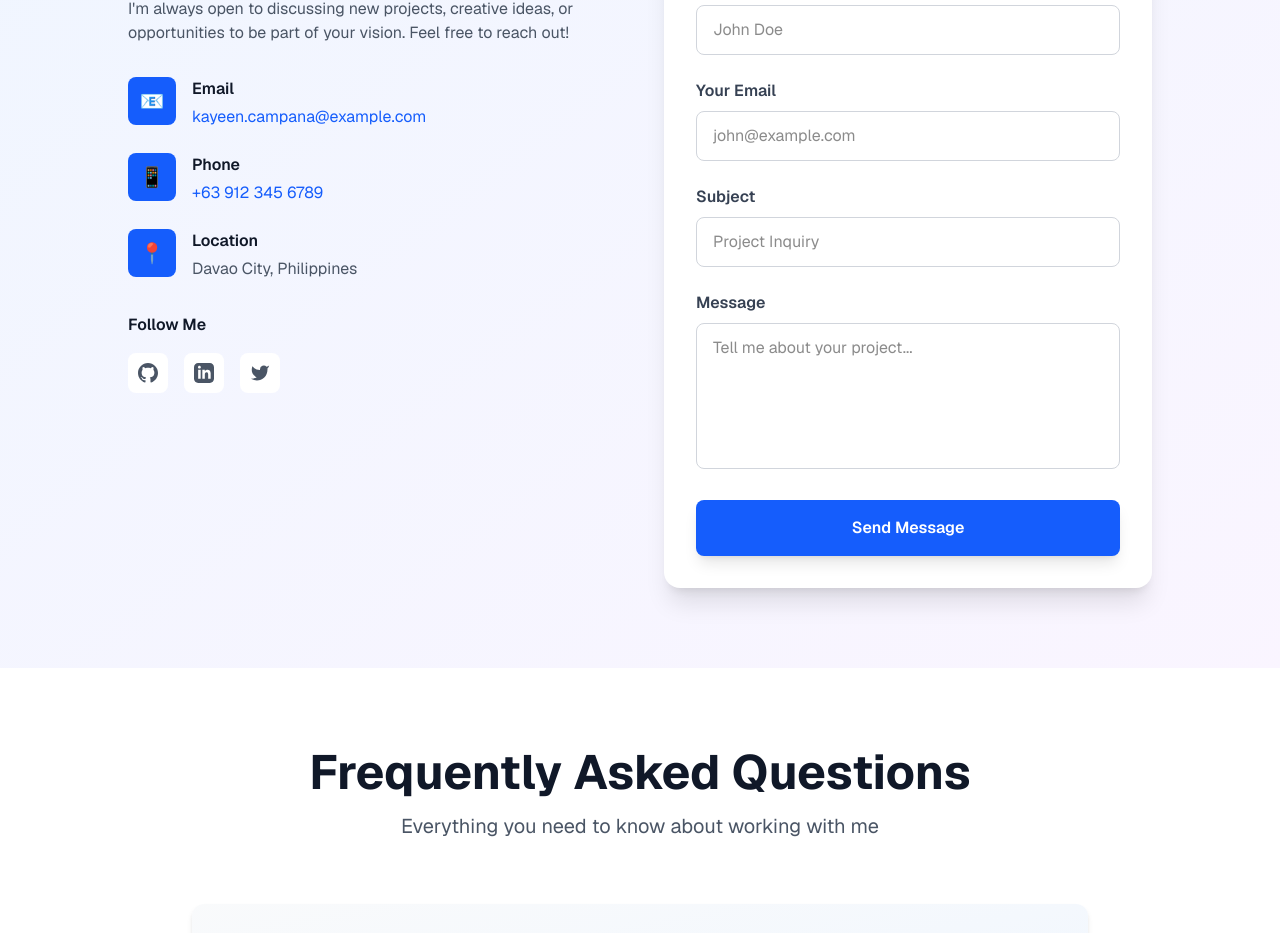
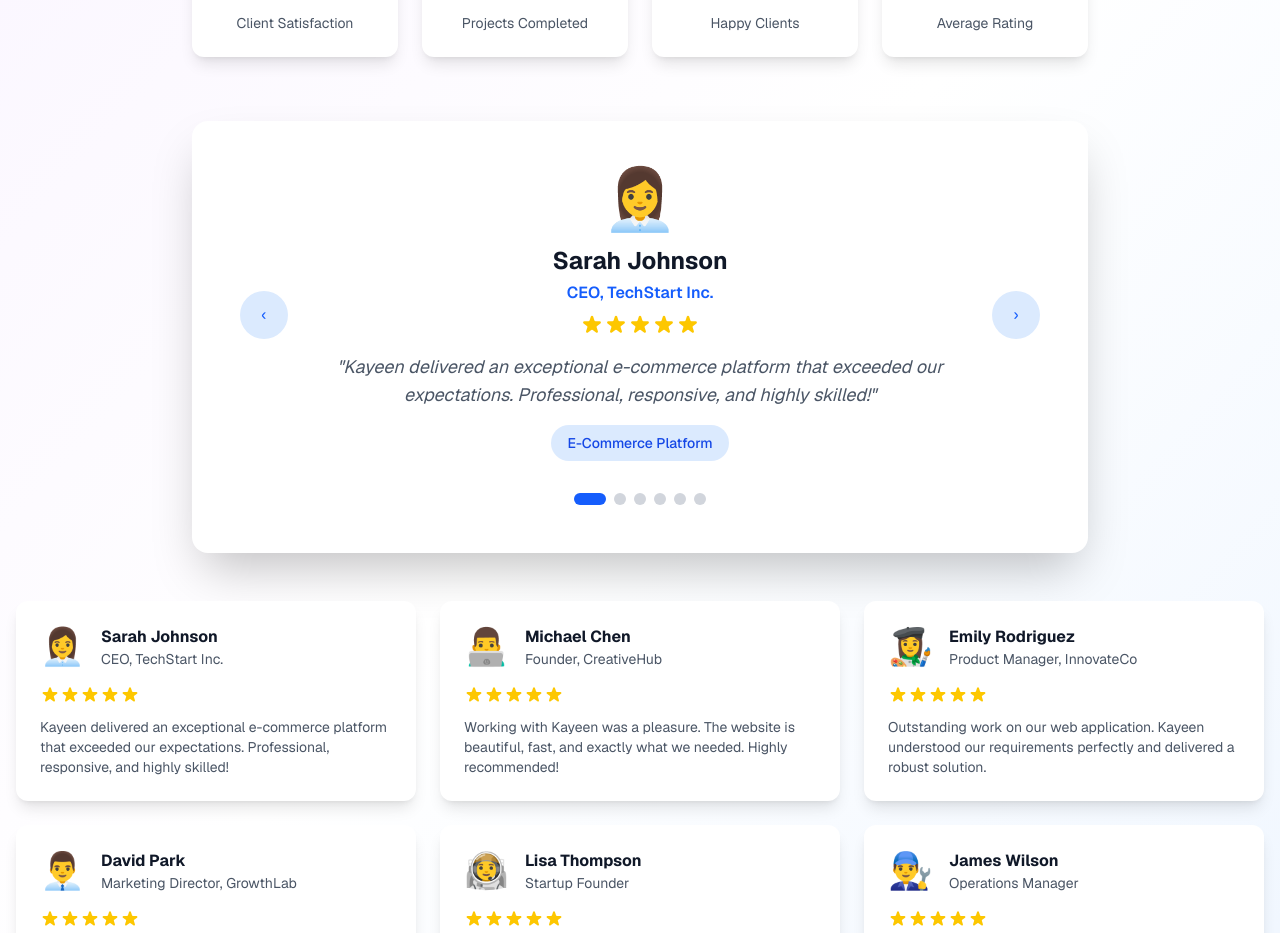
Before and after one commit to Topor24k/Personal-Portfolio, a Next.js app in the folder portfolio/: page / in a window 1280 px wide. Shown: the part 6834-7767 px from the top of the page. Built offline with nearby package versions, Linux system fonts and the light colour scheme.

Commit message:
Added Reviews

```diff
--- /dev/null
+++ b/portfolio/components/ReviewsSection.tsx
@@ -0,0 +1,200 @@
+'use client';
+
+import { useState } from 'react';
+
+export default function ReviewsSection() {
+  const reviews = [
+    {
+      name: 'Sarah Johnson',
+      role: 'CEO, TechStart Inc.',
+      image: '👩‍💼',
+      rating: 5,
+      review: 'Kayeen delivered an exceptional e-commerce platform that exceeded our expectations. Professional, responsive, and highly skilled!',
+      project: 'E-Commerce Platform'
+    },
+    {
+      name: 'Michael Chen',
+      role: 'Founder, CreativeHub',
+      image: '👨‍💻',
+      rating: 5,
+      review: 'Working with Kayeen was a pleasure. The website is beautiful, fast, and exactly what we needed. Highly recommended!',
+      project: 'Business Website'
+    },
+    {
+      name: 'Emily Rodriguez',
+      role: 'Product Manager, InnovateCo',
+      image: '👩‍🎨',
+      rating: 5,
+      review: 'Outstanding work on our web application. Kayeen understood our requirements perfectly and delivered a robust solution.',
+      project: 'Web Application'
+    },
+    {
+      name: 'David Park',
+      role: 'Marketing Director, GrowthLab',
+      image: '👨‍💼',
+      rating: 5,
+      review: 'The landing page Kayeen created boosted our conversion rate by 40%. Great attention to detail and user experience!',
+      project: 'Landing Page'
+    },
+    {
+      name: 'Lisa Thompson',
+      role: 'Startup Founder',
+      image: '👩‍🚀',
+      rating: 5,
+      review: 'Kayeen helped us launch our MVP quickly and efficiently. A talented developer who truly cares about client success.',
+      project: 'MVP Development'
+    },
+    {
+      name: 'James Wilson',
+      role: 'Operations Manager',
+      image: '👨‍🔧',
+      rating: 5,
+      review: 'Professional, timely, and excellent communication throughout the project. The dashboard system works flawlessly!',
+      project: 'Admin Dashboard'
+    }
+  ];
+
+  const [currentIndex, setCurrentIndex] = useState(0);
+
+  const nextReview = () => {
+    setCurrentIndex((prev) => (prev + 1) % reviews.length);
+  };
+
+  const prevReview = () => {
+    setCurrentIndex((prev) => (prev - 1 + reviews.length) % reviews.length);
+  };
+
+  return (
+    <section id="reviews" className="py-20 bg-gradient-to-br from-purple-50 via-white to-blue-50">
+      <div className="container mx-auto px-4">
+        {/* Section Header */}
+        <div className="text-center mb-16">
+          <h2 className="text-4xl md:text-5xl font-bold text-gray-900 mb-4">
+            The Impact of My Work
+          </h2>
+          <p className="text-xl text-gray-600">
+            Client Reviews & Testimonials
+          </p>
+        </div>
+
+        {/* Stats */}
+        <div className="grid grid-cols-2 md:grid-cols-4 gap-6 max-w-4xl mx-auto mb-16">
+          <div className="bg-white rounded-xl p-6 shadow-lg text-center">
+            <div className="text-4xl font-bold text-blue-600 mb-2">98%</div>
+            <div className="text-gray-600 text-sm">Client Satisfaction</div>
+          </div>
+          <div className="bg-white rounded-xl p-6 shadow-lg text-center">
+            <div className="text-4xl font-bold text-blue-600 mb-2">15+</div>
+            <div className="text-gray-600 text-sm">Projects Completed</div>
+          </div>
+          <div className="bg-white rounded-xl p-6 shadow-lg text-center">
+            <div className="text-4xl font-bold text-blue-600 mb-2">10+</div>
+            <div className="text-gray-600 text-sm">Happy Clients</div>
+          </div>
+          <div className="bg-white rounded-xl p-6 shadow-lg text-center">
+            <div className="text-4xl font-bold text-blue-600 mb-2">5.0</div>
+            <div className="text-gray-600 text-sm">Average Rating</div>
+          </div>
+        </div>
+
+        {/* Reviews Carousel */}
+        <div className="max-w-4xl mx-auto">
+          <div className="bg-white rounded-2xl shadow-2xl p-8 md:p-12">
+            <div className="flex items-center justify-between mb-8">
+              <button
+                onClick={prevReview}
+                className="w-12 h-12 rounded-full bg-blue-100 text-blue-600 hover:bg-blue-600 hover:text-white transition-colors flex items-center justify-center"
+                aria-label="Previous review"
+              >
+                ‹
+              </button>
+
+              <div className="flex-1 mx-8 text-center">
+                <div className="text-6xl mb-4">{reviews[currentIndex].image}</div>
+                <h3 className="text-2xl font-bold text-gray-900 mb-1">
+                  {reviews[currentIndex].name}
+                </h3>
+                <p className="text-blue-600 font-semibold mb-2">
+                  {reviews[currentIndex].role}
+                </p>
+                <div className="flex justify-center mb-4">
+                  {[...Array(reviews[currentIndex].rating)].map((_, i) => (
+                    <svg
+                      key={i}
+                      className="w-6 h-6 text-yellow-400"
+                      fill="currentColor"
+                      viewBox="0 0 20 20"
+                    >
+                      <path d="M9.049 2.927c.3-.921 1.603-.921 1.902 0l1.07 3.292a1 1 0 00.95.69h3.462c.969 0 1.371 1.24.588 1.81l-2.8 2.034a1 1 0 00-.364 1.118l1.07 3.292c.3.921-.755 1.688-1.54 1.118l-2.8-2.034a1 1 0 00-1.175 0l-2.8 2.034c-.784.57-1.838-.197-1.539-1.118l1.07-3.292a1 1 0 00-.364-1.118L2.98 8.72c-.783-.57-.38-1.81.588-1.81h3.461a1 1 0 00.951-.69l1.07-3.292z" />
+                    </svg>
+                  ))}
+                </div>
+                <p className="text-gray-600 text-lg italic mb-4">
+                  "{reviews[currentIndex].review}"
+                </p>
+                <div className="inline-block bg-blue-100 text-blue-700 px-4 py-2 rounded-full text-sm font-medium">
+                  {reviews[currentIndex].project}
+                </div>
+              </div>
+
+              <button
+                onClick={nextReview}
+                className="w-12 h-12 rounded-full bg-blue-100 text-blue-600 hover:bg-blue-600 hover:text-white transition-colors flex items-center justify-center"
+                aria-label="Next review"
+              >
+                ›
+              </button>
+            </div>
+
+            {/* Dots indicator */}
+            <div className="flex justify-center gap-2">
+              {reviews.map((_, index) => (
+                <button
+                  key={index}
+                  onClick={() => setCurrentIndex(index)}
+                  className={`w-3 h-3 rounded-full transition-all ${
+                    index === currentIndex
+                      ? 'bg-blue-600 w-8'
+                      : 'bg-gray-300 hover:bg-gray-400'
+                  }`}
+                  aria-label={`Go to review ${index + 1}`}
+                />
+              ))}
+            </div>
+          </div>
+        </div>
+
+        {/* All Reviews Grid (Optional) */}
+        <div className="mt-12 grid grid-cols-1 md:grid-cols-2 lg:grid-cols-3 gap-6">
+          {reviews.map((review, index) => (
+            <div
+              key={index}
+              className="bg-white rounded-xl p-6 shadow-lg hover:shadow-xl transition-shadow"
+            >
+              <div className="flex items-center mb-4">
+                <div className="text-4xl mr-4">{review.image}</div>
+                <div>
+                  <h4 className="font-bold text-gray-900">{review.name}</h4>
+                  <p className="text-sm text-gray-600">{review.role}</p>
+                </div>
+              </div>
+              <div className="flex mb-3">
+                {[...Array(review.rating)].map((_, i) => (
+                  <svg
+                    key={i}
+                    className="w-5 h-5 text-yellow-400"
+                    fill="currentColor"
+                    viewBox="0 0 20 20"
+                  >
+                    <path d="M9.049 2.927c.3-.921 1.603-.921 1.902 0l1.07 3.292a1 1 0 00.95.69h3.462c.969 0 1.371 1.24.588 1.81l-2.8 2.034a1 1 0 00-.364 1.118l1.07 3.292c.3.921-.755 1.688-1.54 1.118l-2.8-2.034a1 1 0 00-1.175 0l-2.8 2.034c-.784.57-1.838-.197-1.539-1.118l1.07-3.292a1 1 0 00-.364-1.118L2.98 8.72c-.783-.57-.38-1.81.588-1.81h3.461a1 1 0 00.951-.69l1.07-3.292z" />
+                  </svg>
+                ))}
+              </div>
+              <p className="text-gray-600 text-sm">{review.review}</p>
+            </div>
+          ))}
+        </div>
+      </div>
+    </section>
+  );
+}
```
